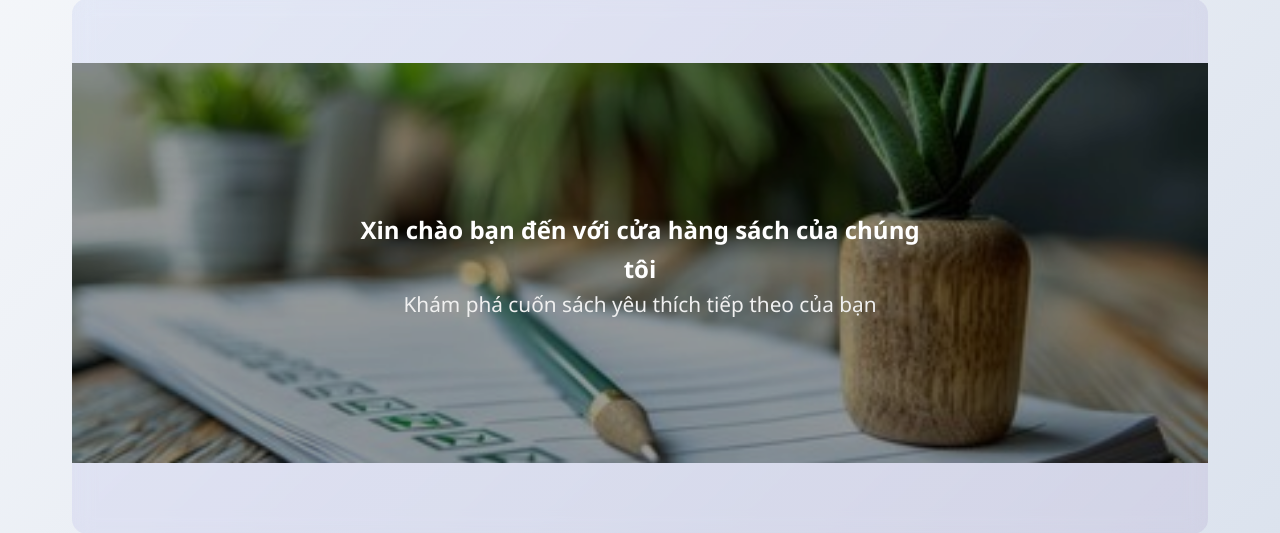
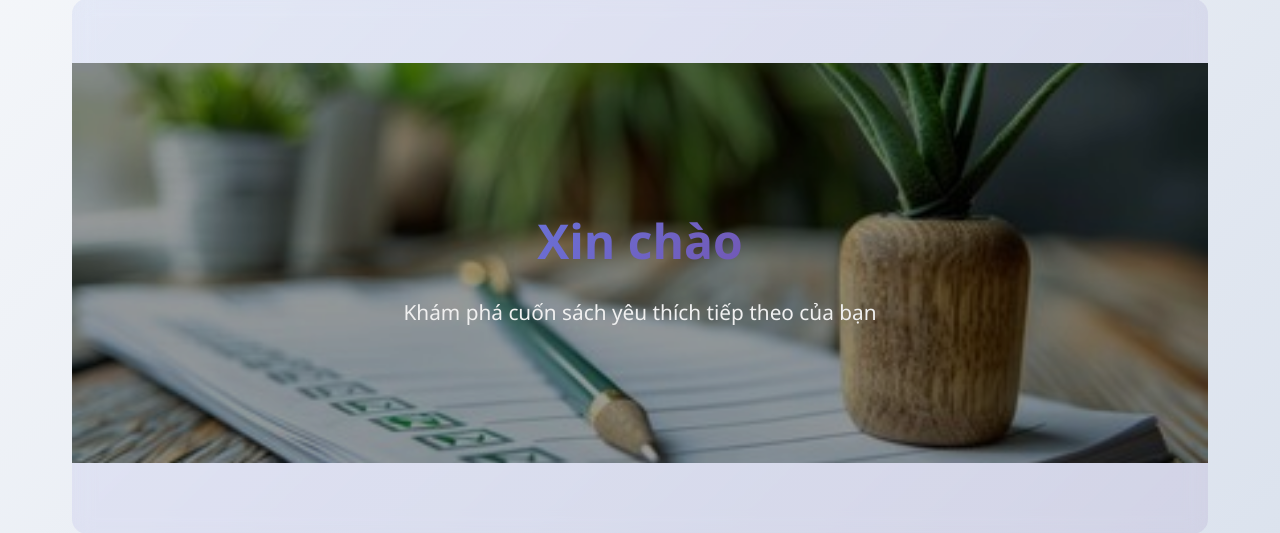
Before and after one commit to tuanhi23/oss_pro1, a PHP site: page / in a window 1280 px wide. Shown: the part 123-656 px from the top of the page. Run offline with PHP 8.4, Linux system fonts and the light colour scheme; data comes from the database, SQL or seed files in the repository.

Commit message:
tieu de 3

```diff
--- a/index.php
+++ b/index.php
@@ -75,7 +75,7 @@ try {
     <img src="/assets/image/1234.jpg" class="hero-img">
 
     <div class="hero-text">
-        <h1>Xin chào bạn đến với cửa hàng sách của chúng tôi</h1>
+        <h2>Xin chào </h2>
         <p>Khám phá cuốn sách yêu thích tiếp theo của bạn</p>
     </div>
 </section>
```
